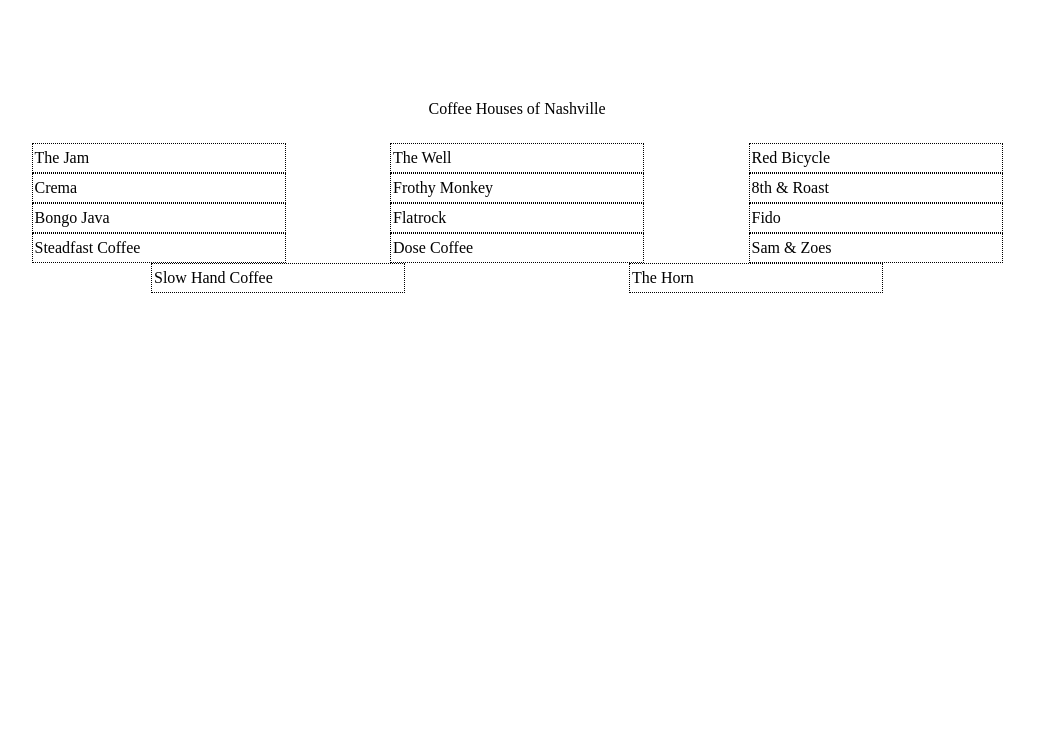
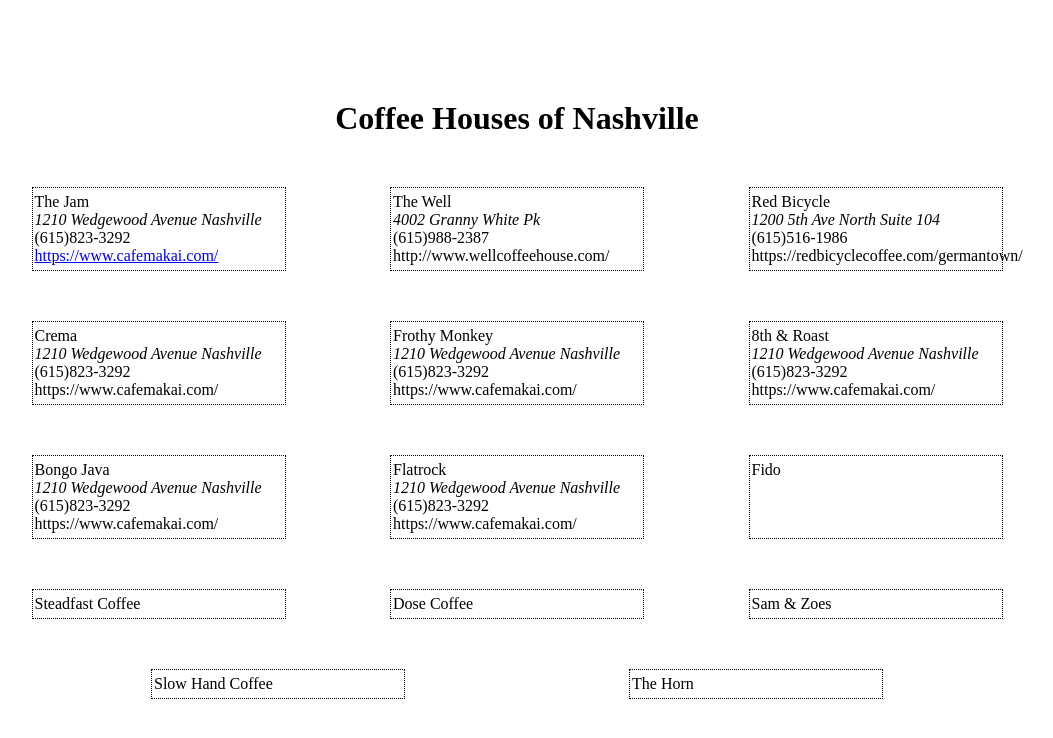
Before and after one commit to liz-barnes/coffee-houses-of-nashville, a plain HTML site: page index.html in a window 1280 px wide. Shown: the whole page, without its empty margins (123-1176 px from the left). Drawn offline with Linux system fonts and the light colour scheme.

Commit message:
added coffee house info

```diff
--- a/index.html
+++ b/index.html
@@ -7,20 +7,105 @@
     <link href="main.css" rel="stylesheet" />
   </head>
   <body>
-    <header class="pageHeader">Coffee Houses of Nashville</header>
+    <header class="pageHeader">
+      <h1>Coffee Houses of Nashville</h1>
+    </header>
 
     <div class="coffee-container">
       <article class="list">
-        <section class="shop">The Jam</section>
-        <section class="shop">The Well</section>
-        <section class="shop">Red Bicycle</section>
-        <section class="shop">Crema</section>
-        <section class="shop">Frothy Monkey</section>
-        <section class="shop">8th &amp; Roast</section>
-        <section class="shop">Bongo Java</section>
-        <section class="shop">Flatrock</section>
+        <section class="shop">The Jam
+          <div class="info">
+            <ul>
+              <li class="address">1210 Wedgewood Avenue Nashville</li>
+              <li class="number">(615)823-3292</li>
+              <li class="website"><a href="https://www.cafemakai.com/">https://www.cafemakai.com/</a></li>
+            </ul>
+          </div>
+        </section>
+
+        <section class="shop">The Well
+          <div class="info">
+            <ul>
+              <li class="address">4002 Granny White Pk</li>
+              <li class="number">(615)988-2387</li>
+              <li class="website">http://www.wellcoffeehouse.com/</li>
+            </ul>
+          </div>
+        </section>
+
+
+        <section class="shop">Red Bicycle
+          <div class="info">
+            <ul>
+              <li class="address">1200 5th Ave North Suite 104</li>
+              <li class="number">(615)516-1986</li>
+              <li class="website">https://redbicyclecoffee.com/germantown/</li>
+            </ul>
+          </div>
+        </section>
+
+
+        <section class="shop">Crema
+          <div class="info">
+            <ul>
+              <li class="address">1210 Wedgewood Avenue Nashville</li>
+              <li class="number">(615)823-3292</li>
+              <li class="website">https://www.cafemakai.com/</li>
+            </ul>
+          </div>
+        </section>
+
+
+        <section class="shop">Frothy Monkey
+          <div class="info">
+            <ul>
+              <li class="address">1210 Wedgewood Avenue Nashville</li>
+              <li class="number">(615)823-3292</li>
+              <li class="website">https://www.cafemakai.com/</li>
+            </ul>
+          </div>
+        </section>
+
+
+        <section class="shop">8th &amp; Roast
+          <div class="info">
+            <ul>
+              <li class="address">1210 Wedgewood Avenue Nashville</li>
+              <li class="number">(615)823-3292</li>
+              <li class="website">https://www.cafemakai.com/</li>
+            </ul>
+          </div>
+        </section>
+
+
+        <section class="shop">Bongo Java
+          <div class="info">
+            <ul>
+              <li class="address">1210 Wedgewood Avenue Nashville</li>
+              <li class="number">(615)823-3292</li>
+              <li class="website">https://www.cafemakai.com/</li>
+            </ul>
+          </div>
+        </section>
+
+
+        <section class="shop">Flatrock
+          <div class="info">
+            <ul>
+              <li class="address">1210 Wedgewood Avenue Nashville</li>
+              <li class="number">(615)823-3292</li>
+              <li class="website">https://www.cafemakai.com/</li>
+            </ul>
+          </div>
+        </section>
+
+
         <section class="shop">Fido</section>
+
+
         <section class="shop">Steadfast Coffee</section>
+
+
         <section class="shop">Dose Coffee</section>
         <section class="shop">Sam &amp; Zoes</section>
         <section class="shop">Slow Hand Coffee</section>
--- a/main.css
+++ b/main.css
@@ -6,6 +6,13 @@
 body {
   margin: 100px;
 }
+
+/* COLOR SCHEME
+blue: #0B5F73
+white: #f9f6f2
+creme: #f1d6ab
+brown: #a0855b
+green: #38470b */
 
 header {
   text-align: center;
@@ -23,7 +30,15 @@ section {
   /* margin: 0px 100px;
   padding: 5px 50px 5px 2px; */
   width: 250px;
-  margin: 0px 50px;
+  margin: 25px 50px;
   padding: 5px 0px 5px 2px;
   border: dotted 1px black;
 }
+
+li {
+  list-style: none;
+}
+
+.address {
+  font-style: italic;
+}
```
